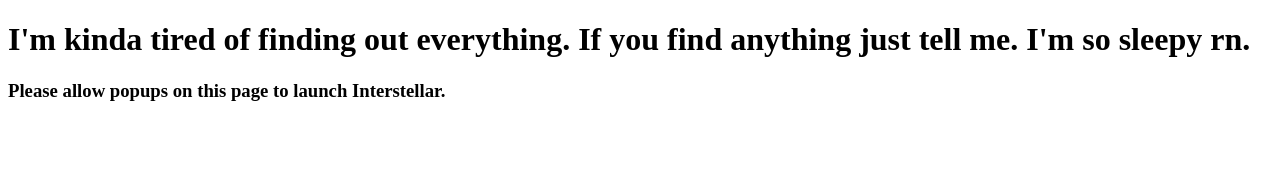
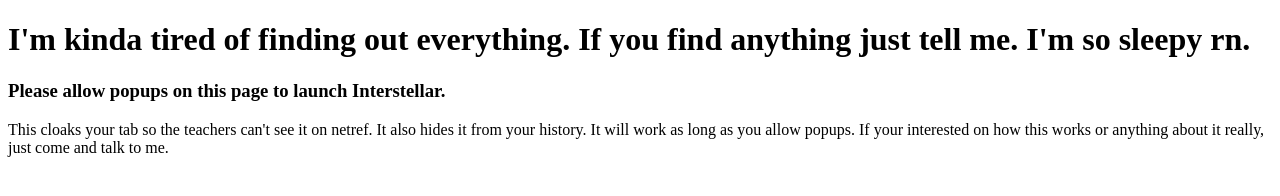
Before and after one commit to nigen99/chat, a plain HTML site: page index.html in a window 1280 px wide. Drawn offline with Linux system fonts and the light colour scheme.

Commit message:
Update index.html

```diff
--- a/index.html
+++ b/index.html
@@ -11,6 +11,8 @@
 <body>
  <h1>I'm kinda tired of finding out everything. If you find anything just tell me. I'm so sleepy rn.
   <h3>Please allow popups on this page to launch Interstellar.</h3>
+   This cloaks your tab so the teachers can't see it on netref. It also hides it from your history. It will work as long as you allow popups.
+   If your interested on how this works or anything about it really, just come and talk to me.
   <script src="cloakinnewtab.js"></script>
 </body>
 
```
